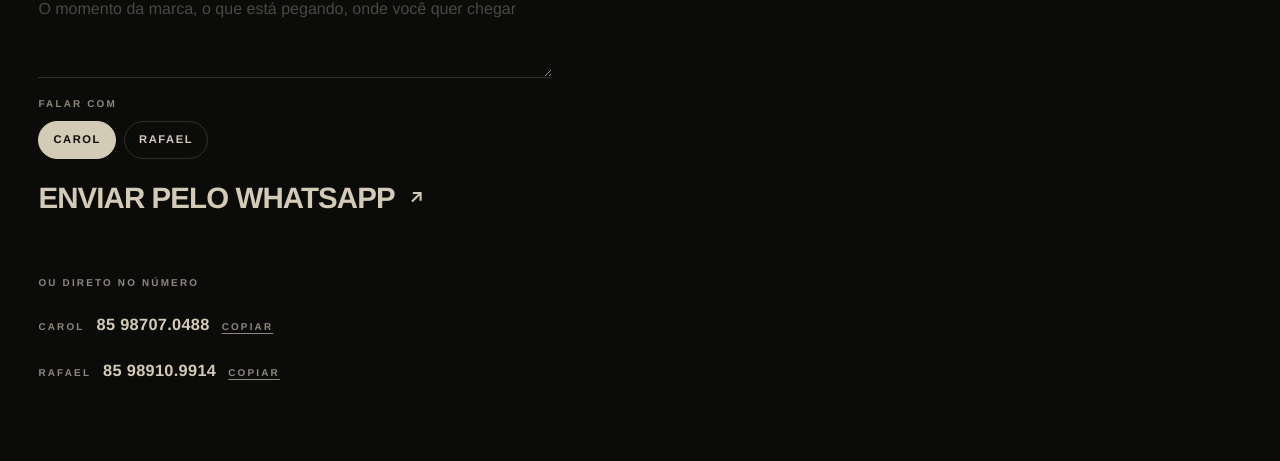
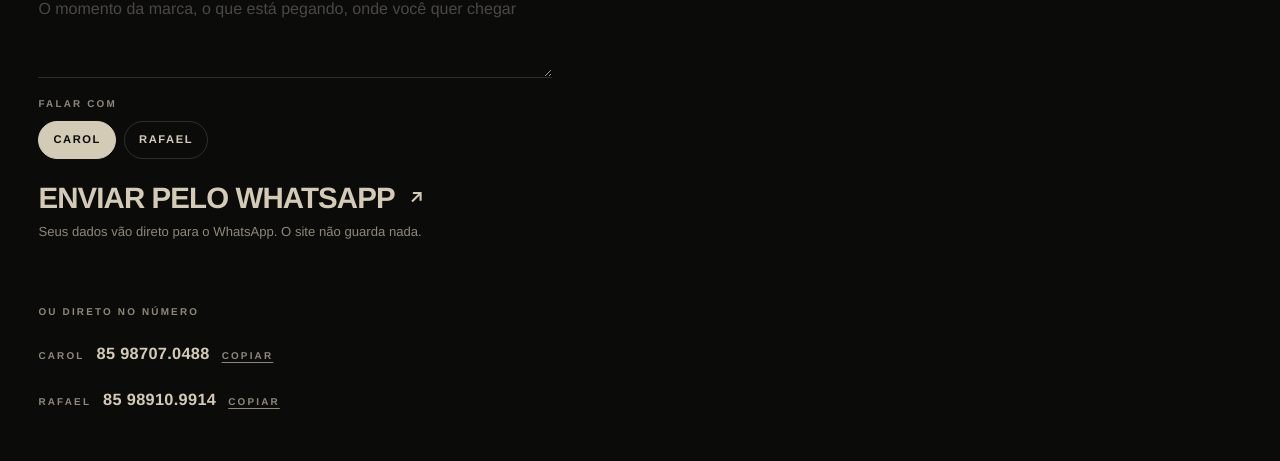
Before and after one commit to simplescomunicacao/simplesonline, a plain HTML site: page index.html in a window 1280 px wide. Shown: the part 11191-11652 px from the top of the page. Drawn offline with Linux system fonts and the light colour scheme.

Commit message:
Formulário: aviso de privacidade ao lado do botão
Co-Authored-By: Claude Opus 5.5 <noreply@anthropic.com>
Claude-Session: https://claude.ai/code/session_01PyLCnm4171gTAkvHJ8Su29

```diff
--- a/index.html
+++ b/index.html
@@ -279,6 +279,7 @@ section{scroll-margin-top:var(--head-h)}
 .send{background:none;border:0;padding:4px 0 0;cursor:pointer;justify-self:start;text-align:left;white-space:nowrap;font-size:clamp(1.25rem,2.3vw,2rem)}
 .f-note{margin:-8px 0 0;min-height:1.3em;font-size:.9rem;color:var(--mute-d)}
 .f-note.err{color:var(--red)}
+.f-priv{margin:-10px 0 0;font-size:.82rem;line-height:1.45;color:var(--mute-d);max-width:62ch}
 .ct-grid .lbl.direct{margin:34px 0 0}
 @media (max-width:560px){.f-row{grid-template-columns:1fr}}
 .ct-list{list-style:none;margin:0;padding:0;display:grid;gap:6px}
@@ -526,6 +527,7 @@ dialog.post::backdrop{background:var(--scrim)}
               <label><input type="radio" name="para" value="rafael"><span>Rafael</span></label>
             </fieldset>
             <button class="call send" type="submit">Enviar pelo WhatsApp <svg viewBox="0 0 24 24" fill="none" stroke="currentColor" stroke-width="2.4" aria-hidden="true"><path d="M7 17L17 7M8 7h9v9"/></svg></button>
+            <p class="f-priv">Seus dados vão direto para o WhatsApp. O site não guarda nada.</p>
             <p class="f-note" id="lead-note" role="status"></p>
           </form>
           <p class="lbl direct">Ou direto no número</p>
```
